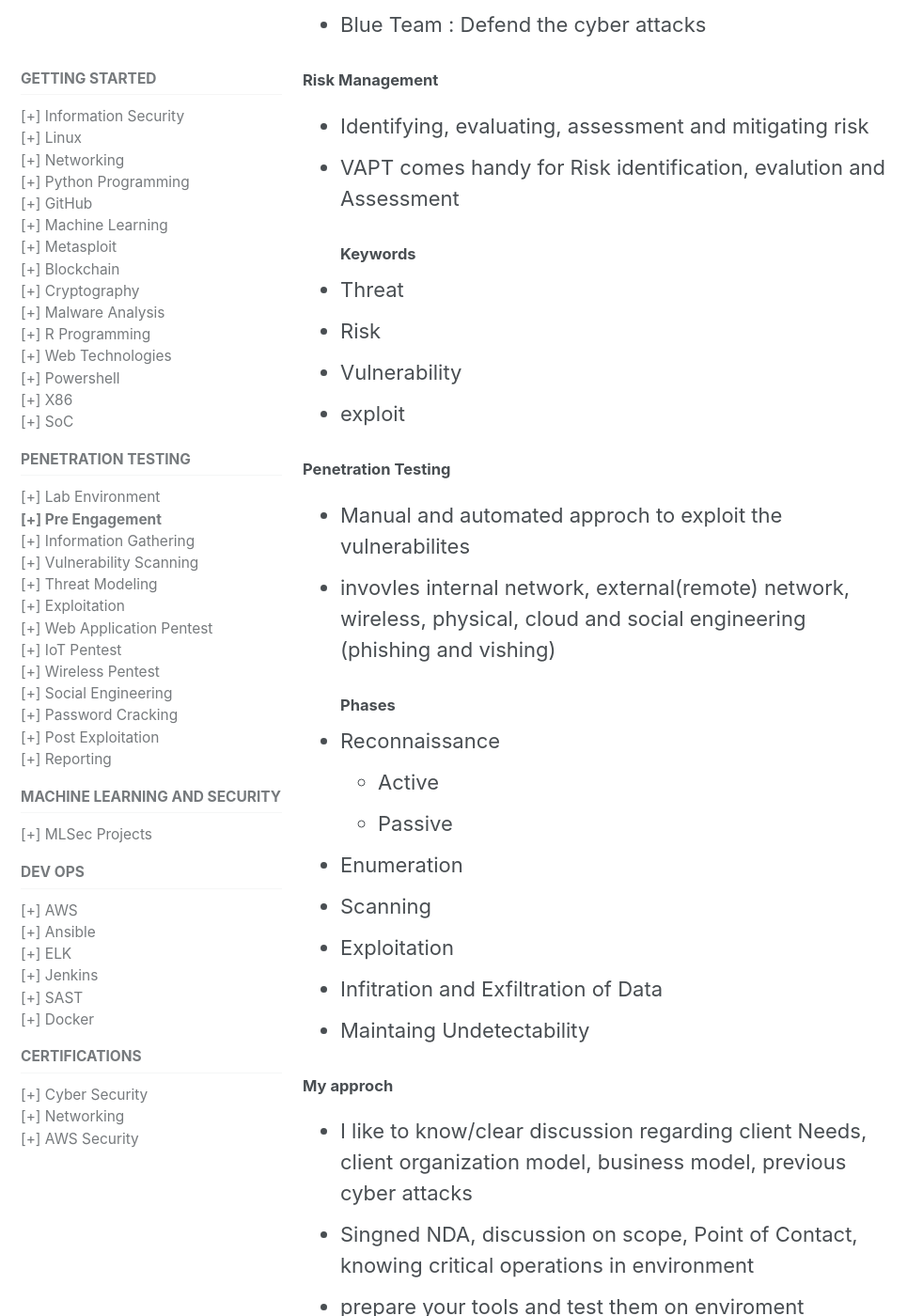
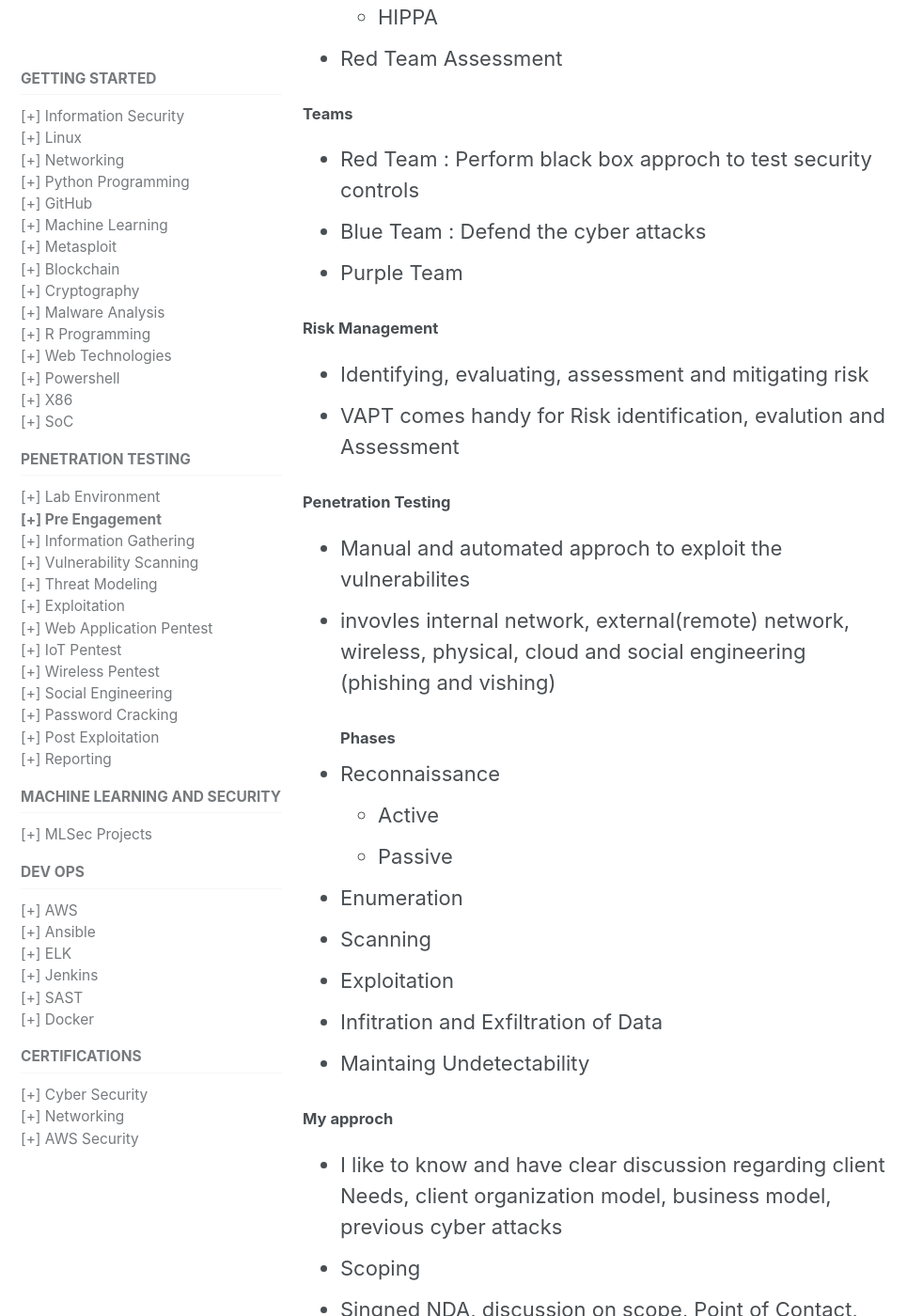
Before and after one commit to mohareti/cyberlab, a Jekyll site: the page built from _pentest/01_pre-engagement.md, in a window 1280 px wide and 1400 px high, scrolled down 2933 px. Shown: the whole window at 94% size, without its empty margins (0-982 px from the left). Built offline with Jekyll 4.4.1, drawn with Linux system fonts in a browser that asks for light colours; cached includes are drawn as plain includes; nearby versions of some CDN libraries; some of the changed text lies outside the part shown.

Commit message:
Update 01_pre-engagement.md

```diff
--- a/_pentest/01_pre-engagement.md
+++ b/_pentest/01_pre-engagement.md
@@ -16,6 +16,10 @@ published: true
 - what to test
 - Defining Rules of the Engagement
 - Number of ip's/ ip ranges , CIDRS
+- Is any critical systems and third party services/systems
+- what kind of test/assessment to run
+- Is it onsite or offsite
+- Timelines of assessment
 
 #### Types
 ##### Internal
@@ -51,19 +55,17 @@ published: true
 - Security Audit
 	- PCI
 	- HIPPA
+- Red Team Assessment
 
 #### Teams
 - Red Team : Perform black box approch to test security controls
 - Blue Team : Defend the cyber attacks
+- Purple Team
 
 #### Risk Management
 - Identifying, evaluating, assessment and mitigating risk
 - VAPT comes handy for Risk identification, evalution and Assessment
-#### Keywords
-- Threat
-- Risk
-- Vulnerability
-- exploit
+
 
 #### Penetration Testing
 - Manual and automated approch to exploit the vulnerabilites
@@ -80,7 +82,8 @@ published: true
 
 
 #### My approch
-- I like to know/clear discussion regarding client Needs, client organization model, business model, previous cyber attacks
+- I like to know and have clear discussion regarding client Needs, client organization model, business model, previous cyber attacks
+- Scoping
 - Singned NDA, discussion on scope,  Point of Contact, knowing critical operations in environment
 - prepare your tools and test them on enviroment (Simulate like client infrastructure), know what your doing.
 - running VAPT, analyzing and evaluating results with business risk score ( don't throw tool output on client)
```
Also changed, not shown: other parts of _pentest/01_pre-engagement.md (+7 -0 lines).
